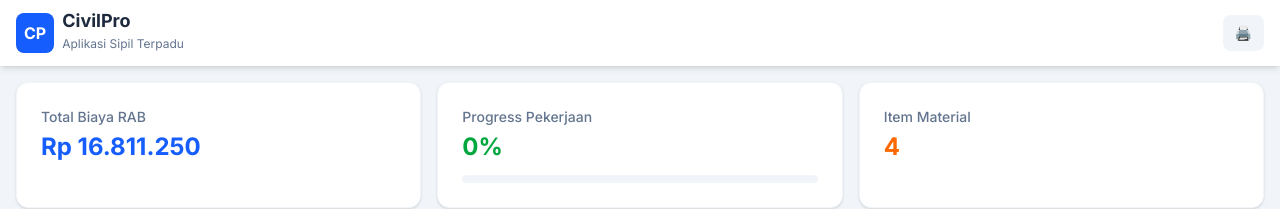
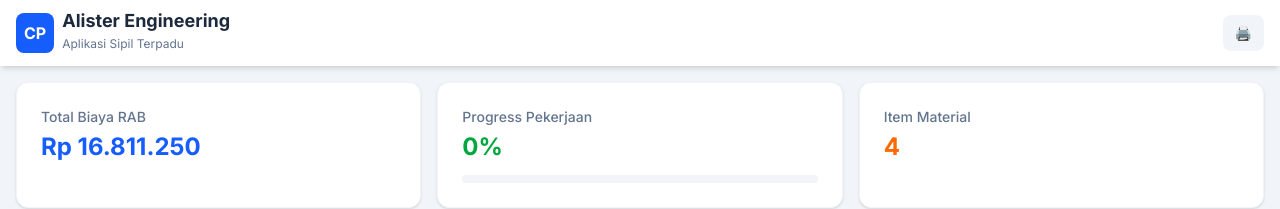
Before and after one commit to alistermedia10/civilpro, a plain HTML site: page index.html in a window 1280 px wide. Shown: the top 209 px of the page. Drawn offline with nearby package versions, Linux system fonts and the light colour scheme.

Commit message:
Update index.html

```diff
--- a/index.html
+++ b/index.html
@@ -3,7 +3,7 @@
 <head>
     <meta charset="UTF-8">
     <meta name="viewport" content="width=device-width, initial-scale=1.0, maximum-scale=1.0, user-scalable=no">
-    <title>CivilPro - Aplikasi Sipil Terpadu</title>
+    <title>Alister Engineering - Aplikasi Sipil Terpadu</title>
     <!-- Tailwind CSS -->
     <script src="https://cdn.jsdelivr.net/npm/@tailwindcss/browser@4"></script>
     <!-- Fonts -->
@@ -44,7 +44,7 @@
             <div class="flex items-center gap-2">
                 <div class="bg-blue-600 text-white p-2 rounded-lg font-bold">CP</div>
                 <div>
-                    <h1 class="text-lg font-bold text-slate-800 leading-none">CivilPro</h1>
+                    <h1 class="text-lg font-bold text-slate-800 leading-none">Alister Engineering</h1>
                     <span class="text-xs text-slate-500">Aplikasi Sipil Terpadu</span>
                 </div>
             </div>
```
